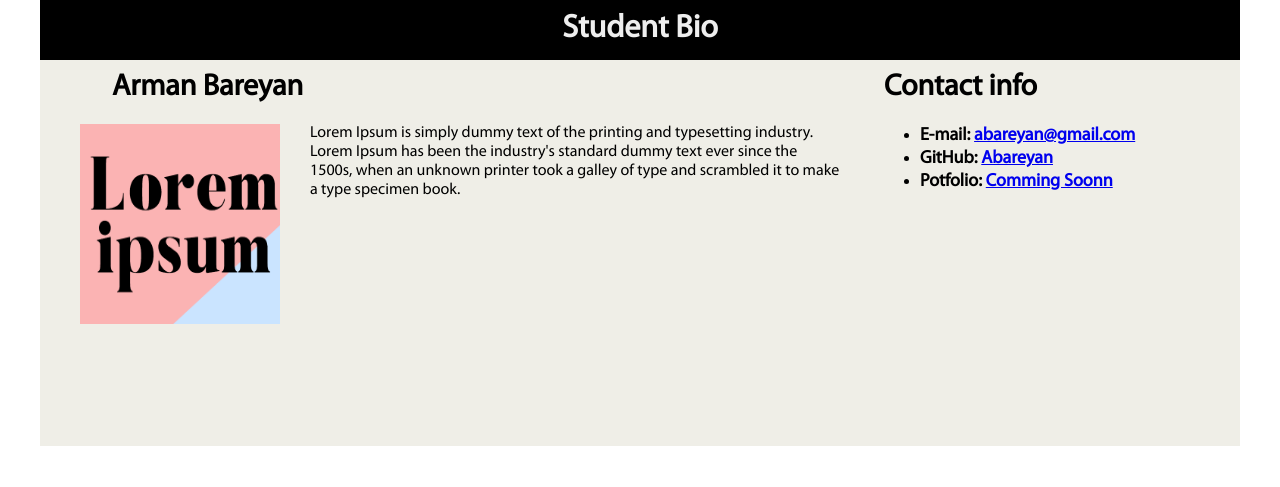
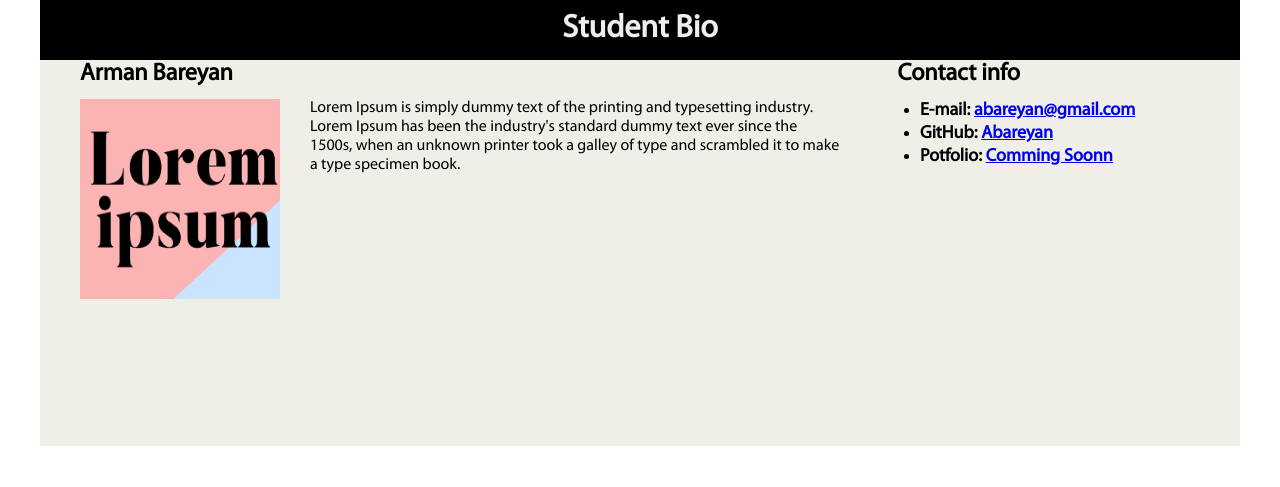
Before and after one commit to ABareyan/Armanbio, a plain HTML site: page index.html in a window 1280 px wide. Drawn offline with Linux system fonts and the light colour scheme; files whose address does not match are found by name.

Commit message:
HTML and CSS update

```diff
--- a/index.html
+++ b/index.html
@@ -16,13 +16,8 @@
         </header>
         <div class="main">
             <nav>
-                <table>
-                    <td>Arman Bareyan</td>
-                    <td></td>
-                    <td>Contact info</td>
-                </table>
-                <!-- <h2></h2>
-                <h2></h2> -->
+                <h2 id="left">Arman Bareyan</h2>
+                <h2 id="right">Contact info</h2>
             </nav>
 
             <section>
--- a/style.css
+++ b/style.css
@@ -35,41 +35,23 @@ h1 {
     padding-top: 10px;
 }
 
+h2 {
+    display: inline-block;
+}
+
+#right {
+    float: right;
+    margin-right: 220px;
+}
+
 nav {
     margin-left: 40px;
 }
-
-td {
-    font-size: 30px;
-    width: 354px;
-    height: 50px;
-    padding-left: 30px;
-    font-weight: bold;
-}
-
-
-/* section {
-    width: 300px;
-    height: 380px;
-    border: 1px solid #000;
-    margin: auto;
-    background-color: #efeee7;
-    float: left;
-} */
 
 img {
     width: 200px;
     height: 200px;
 }
-
-
-/* article {
-    width: 360px;
-    height: 360px;
-    border: 1px solid #000;
-    padding-top: 20px;
-    float: left;
-} */
 
 .left {
     width: 230px;
```
